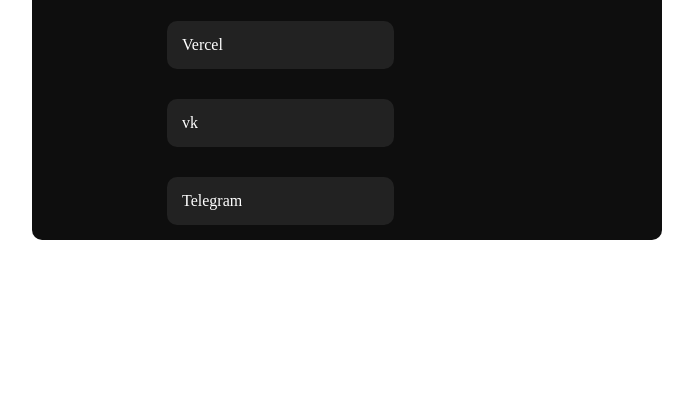
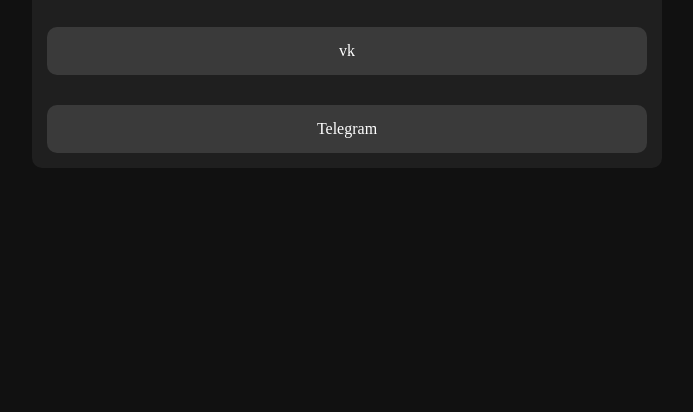
Before and after one commit to Ivan4el/my-project1, a plain HTML site: page index.html in a window 1280 px wide. Shown: the part 388-800 px from the top of the page, without its empty margins (293-986 px from the left). Drawn offline with Linux system fonts and the light colour scheme.

Commit message:
Update style.css

```diff
--- a/style.css
+++ b/style.css
@@ -2,14 +2,14 @@
     padding: 15px 15px 15px 15px;
     width: auto;
     border-radius: 10px;
-    display: flex;
+    flex-direction: column;
     word-wrap: wrap;
-    background-color: #0e0e0e;
+    background-color: #1f1f1f;
     flex-direction: row;
     flex-wrap: nowrap;
     max-width: 600px;
     margin:0 auto;
-    margin-top:200px ;
+    text-align: center;
 }
 
 a.button {
@@ -17,7 +17,7 @@ a.button {
     padding:15px;
     text-decoration: none;
     border-radius: 10px;
-    background-color: rgb(34, 34, 34);
+    background-color: rgb(58, 58, 58);
     margin:30px 0px 0px 0px ;
     display:block;
     max-width:10000 ;
@@ -29,3 +29,7 @@ img{
     border-radius: 80px;
 
 }
+
+body {
+    background-color:rgb(17, 17, 17)
+}
```
